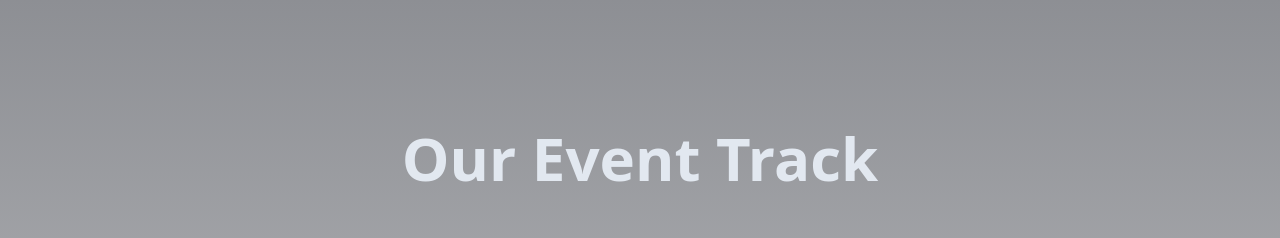
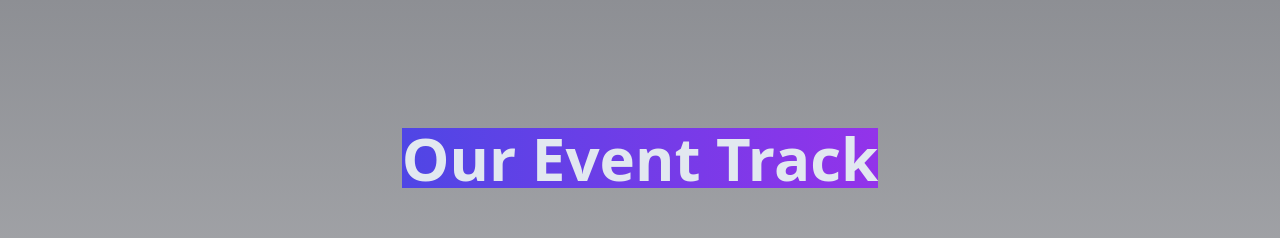
Before and after one commit to kushalbhana/ideforge, a React (Vite) app: page / in a window 1280 px wide. Shown: the part 2620-2858 px from the top of the page. Built offline with nearby package versions, Linux system fonts and the light colour scheme.

Commit message:
event track heading bakground

```diff
--- a/components/event-track.tsx
+++ b/components/event-track.tsx
@@ -5,7 +5,7 @@ export default function EventsTrack(){
         <>
             <div className=" flex flex-col justify-center items-center mt-16 md:mt-44">
                 <div>
-                    <h1 className="text-2xl md:text-6xl font-bold">Our Event Track</h1>
+                    <h1 className="text-2xl md:text-6xl font-bold bg-gradient-to-r from-indigo-600 to-purple-600">Our Event Track</h1>
                 </div>
 
                 <div className="flex flex-wrap justify-center items-center md:gap-2 p-4">
```
